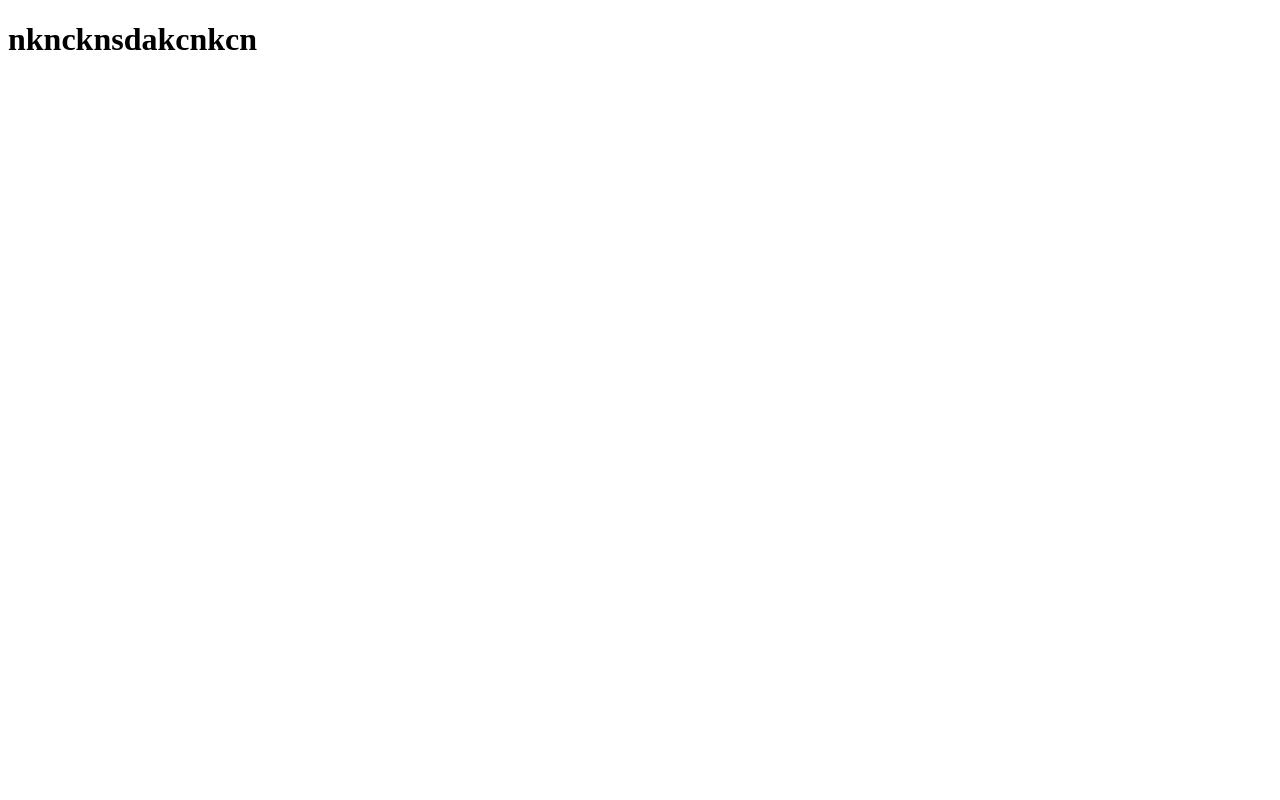
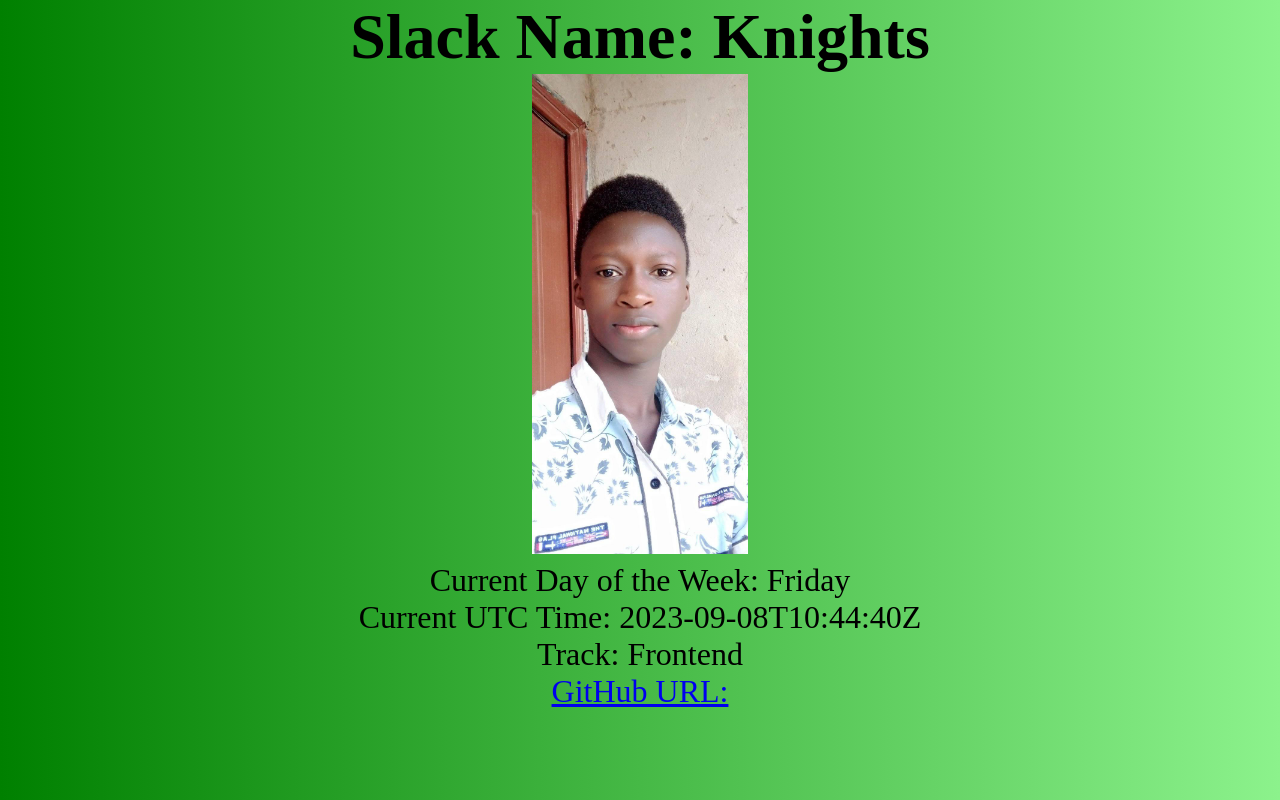
Before and after one commit to ayomideadeniran/ayomide, a plain HTML site: page index.html in a window 1280 px wide. Drawn offline with Linux system fonts and the light colour scheme.

Commit message:
add styles.css file

```diff
--- a/index.html
+++ b/index.html
@@ -4,9 +4,15 @@
     <meta charset="UTF-8">
     <meta http-equiv="X-UA-Compatible" content="IE=edge">
     <meta name="viewport" content="width=device-width, initial-scale=1.0">
-    <title>Document</title>
+    <link rel="stylesheet" href="/styles.css">
+    <title>Zuri internship task</title>
 </head>
 <body>
-    <h1>nkncknsdakcnkcn</h1>
+    <h1 data-testid="slackUserName">Slack Name: Knights</h1>
+    <img  data-testid="slackDisplayImage" src="/Knights.jpg" alt="Knights">
+    <p data-testid="currentDayOfTheWeek">Current Day of the Week: Friday</p>
+    <p data-testid="currentUTCTime">Current UTC Time: 2023-09-08T10:44:40Z</p>
+    <p data-testid="myTrack">Track: Frontend</p>
+    <a data-testid="githubURL" href="https://github.com/ayomideadeniran/ayomide">GitHub URL:</a>
 </body>
 </html>
--- /dev/null
+++ b/styles.css
@@ -0,0 +1,17 @@
+* {
+    margin: 0;
+    padding: 0;
+    box-sizing: border-box;
+}
+
+body {
+    background: linear-gradient(to left, rgb(140, 242, 140), green);
+    text-align: center;
+    font-size: 2rem;
+}
+
+img {
+    width: 30rem;
+    height: 30rem;
+    object-fit: contain;
+}
```
Also changed, not shown: Knights.jpg (added).
